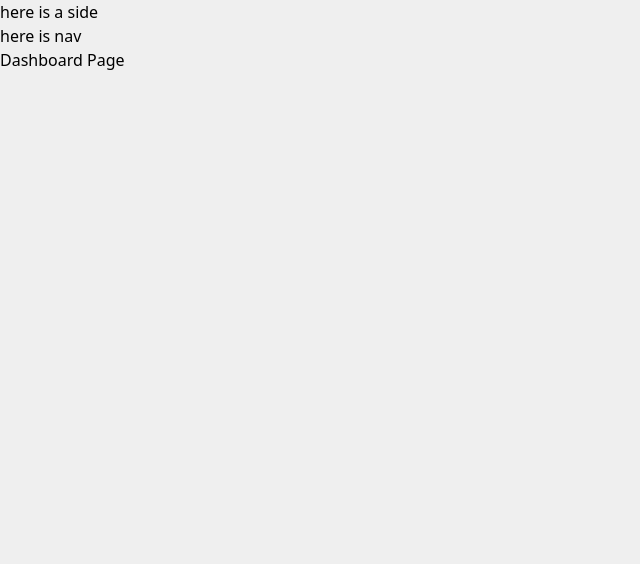
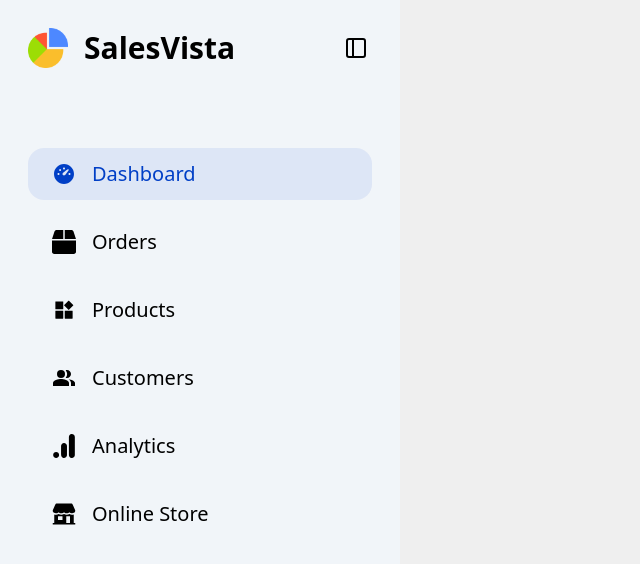
Before and after one commit to SohaibAlaraby/E-Commerce-Dashboard, a Next.js app: page / in a window 1280 px wide. Shown: the top 564 px of the page, without its empty margins (0-640 px from the left). Built offline with nearby package versions, Linux system fonts and the light colour scheme.

Commit message:
feature(sidebar):build a foldable side bar and dashboard shell to wrap the layout structure

```diff
--- a/app/(dashboard)/layout.tsx
+++ b/app/(dashboard)/layout.tsx
@@ -1,13 +1,9 @@
+import DashboardShell from "@/components/DashboardShell/DashboarShell";
+
 export default function RootLayout({ children }: {
   children: React.ReactNode;
 }) {
   return (
-    <div>
-        <aside>here is a side</aside>
-        <main>
-            <nav>here is nav</nav>
-            {children}
-        </main>
-    </div>
+    <DashboardShell>{children}</DashboardShell>
   );
 }
--- a/app/globals.css
+++ b/app/globals.css
@@ -17,13 +17,9 @@ body{
 }
 
 *{
-  padding: 0;
-  margin: 0;
   box-sizing: border-box;
 }
 .active{
   color: var(--primary-blue);
   background-color: var(--primary-light-blue);
-  border-left:var(--primary-blue) solid 4px;
-  padding-left: 8px;
 }
--- a/app/layout.tsx
+++ b/app/layout.tsx
@@ -1,6 +1,5 @@
 import type { Metadata } from "next";
 import "./globals.css";
-
 export const metadata:Metadata = {
   title: "SalesVista",
   description:"High-performance dashboard built with Next.js & Tailwind CSS",
--- /dev/null
+++ b/components/DashboardShell/DashboarShell.tsx
@@ -0,0 +1,23 @@
+'use client'
+import { useState, ReactNode } from "react";
+import Sidebar from "@/components/sidebar/Sidebar";
+
+
+export default function DashboardShell({children}:{children:ReactNode}){
+    const [isSidebarOpen, setIsSidebarOpen] = useState(true);
+
+    function toggleIsSidbarOpen(){
+        setIsSidebarOpen((prevState:boolean)=>{
+            return !prevState;
+        });
+    }
+    return(
+        <div className="flex">
+            <Sidebar isOpen={isSidebarOpen} onToggle={toggleIsSidbarOpen} />
+            <main>
+                <nav>here is nav</nav>
+                {children}
+            </main>
+        </div>
+    );
+}
--- a/components/sidebar/NavLink.tsx
+++ b/components/sidebar/NavLink.tsx
@@ -1,20 +1,21 @@
 'use client';
 import Link, {LinkProps} from 'next/link';
 import { usePathname } from 'next/navigation';
-import { ReactNode } from 'react';
+import { ReactNode, CSSProperties } from 'react';
 
 interface NavLinkProps {
   href: LinkProps["href"];
   children: ReactNode;
   className?: string;
+  style?:CSSProperties;
 }
 
-export default function NavLink({ href, children, className=""}:NavLinkProps) {
+export default function NavLink({ href, children, className="",style}:NavLinkProps) {
   const pathname = usePathname();
   const isActive = pathname === href;
 
   return (
-    <Link href={href} className={`${isActive && 'active'} ${className}`}>
+    <Link href={href} className={`${isActive && 'active'} ${className}`} style={style}>
       {children}
     </Link>
   );
--- a/components/sidebar/sidebar.tsx
+++ b/components/sidebar/sidebar.tsx
@@ -1,26 +1,47 @@
-import { SidebarData } from "../../data/sidebarData";
+'use client'
+import { useState } from "react";
+import Image from "next/image";
+import { sidebarData } from "../../data/sidebarData";
 import NavLink from "./NavLink";
+export default function Sidebar({isOpen, onToggle}:{
+    isOpen:boolean;
+    onToggle: ()=>void;
+}){
+    const CloseIcon = sidebarData.closeIcon;
 
-export default function Sidebar({title, appIcon, items}:SidebarData){
     return (
-        <aside>
-            <header>
-                <img src={appIcon} alt="pie chart"/>
-                <h1 >{title}</h1>
+        <aside className={`p-7 w-100 z-40 fixed top-0 left-0 h-screen bg-slate-100 flex flex-col gap-20 transition-transform duration-200 ease-in-out ${isOpen?'translate-x-0':'-translate-x-full'}`}>
+            <header className="flex items-center justify-between ">
+                <div className="flex items-center gap-4">
+                    <Image
+                    src={sidebarData.appIcon}
+                    alt="pie chart"
+                    width={40}
+                    height={40}
+                    className="w-10 h-10 object-contain"/>
+                    <h1 className="text-3xl font-bold ">
+                        {sidebarData.title}
+                    </h1>
+                </div>
+                <button onClick={onToggle} className="hover:bg-gray-300 p-1 rounded cursor-pointer"><CloseIcon className="text-2xl"/></button>
             </header>
-            <ul>
-                {items.map((item) => {
+            <nav>
+                <ul className="flex flex-col gap-4">
+                    {sidebarData.items.map((item) => {
                         const Icon = item.icon;
                         return(
-                        <li>
-                            <NavLink href={item.href} className="flex">
-                                <Icon/>
+                            <li key={item.name}>
+                                <NavLink
+                                href={item.href}
+                                className="flex items-center gap-4 text-xl font-medium capitalize rounded-2xl px-6 py-3">
+                                    <Icon className="text-2xl"/>
                                     {item.name}
                                 </NavLink>
                             </li>
                         );
                     })}
                 </ul>
+            </nav>
         </aside>
     );
 }
```
Also changed, not shown: data/sidebarData.tsx (+7 -4 lines). Lines whose indentation alone changed are shown as unchanged.
